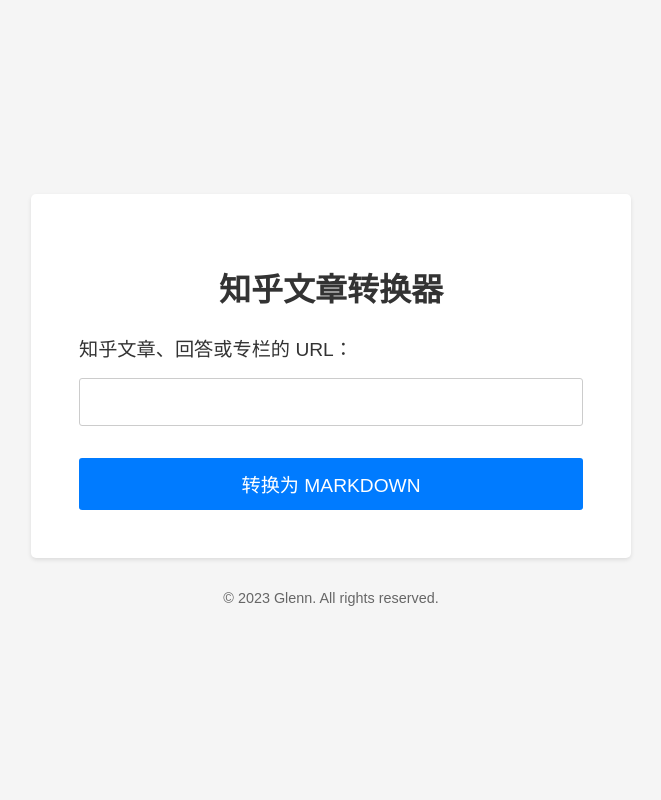
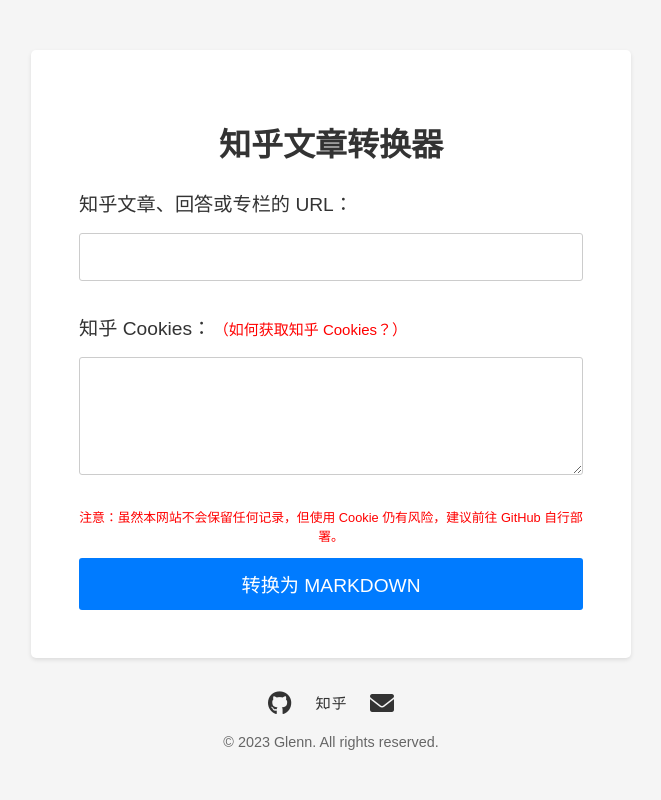
Before and after one commit to chenluda/zhihu-download, a Flask app: page / in a window 1280 px wide. Shown: the whole page, without its empty margins (309-970 px from the left). Run offline with Flask 3, Linux system fonts and the light colour scheme.

Commit message:
Update index.html

```diff
--- a/templates/index.html
+++ b/templates/index.html
@@ -1,9 +1,10 @@
 <!DOCTYPE html>
 <html lang="en">
   <head>
-    <meta charset="UTF-8">
-    <meta name="viewport" content="width=device-width, initial-scale=1.0">
+    <meta charset="UTF-8" />
+    <meta name="viewport" content="width=device-width, initial-scale=1.0" />
     <title>知乎文章转换器</title>
+    <link rel="stylesheet" href="https://cdnjs.cloudflare.com/ajax/libs/font-awesome/6.0.0-beta3/css/all.min.css">
     <style>
       * {
         box-sizing: border-box;
@@ -39,7 +40,7 @@
         margin-bottom: 1rem;
         display: block;
       }
-        input {
+      input, textarea {
         display: block;
         width: 100%;
         padding: 0.75rem;
@@ -63,6 +64,20 @@
       button:hover {
         background-color: #0056b3;
       }
+      .social-links {
+        margin-bottom: 1rem;
+        text-align: center;
+      }
+      .social-links a {
+        margin: 0 10px;
+        color: #333;
+        font-size: 24px;
+      }
+      .caution {
+        color: red;
+        font-size: 0.8rem;
+        text-align: center;
+      }
       footer {
         font-size: 0.9rem;
         color: #666;
@@ -70,15 +85,23 @@
       }
     </style>
   </head>
+  </head>
   <body>
     <form method="POST" action="/">
       <h1>知乎文章转换器</h1>
       <label for="url">知乎文章、回答或专栏的 URL：</label>
-        <input type="url" name="url" id="url" required>
+      <input type="url" name="url" id="url" required />
+      <label for="cookies">知乎 Cookies：<span style="margin-left: 10px; color: red; cursor: pointer; font-size: 15px;" onclick="window.open('/get-cookies', '_blank')">（如何获取知乎 Cookies？）</span></label>
+
+      <textarea name="cookies" id="cookies" rows="4" required></textarea>
+      <p class="caution">注意：虽然本网站不会保留任何记录，但使用 Cookie 仍有风险，建议前往 GitHub 自行部署。</p>
       <button type="submit">转换为 Markdown</button>
     </form>
-    <footer>
-        &copy; 2023 Glenn. All rights reserved.
-    </footer>
+    <div class="social-links">
+      <a href="https://github.com/chenluda/zhihu-download" target="_blank" title="GitHub"><i class="fab fa-github"></i></a>
+      <a href="https://www.zhihu.com/people/Glenn" target="_blank" title="Zhihu"><i class="fab fa-zhihu"></i></a>
+      <a href="mailto:chenluda01@gmail.com" target="_blank" title="Email"><i class="fas fa-envelope"></i></a>
+    </div>
+    <footer>&copy; 2023 Glenn. All rights reserved.</footer>
   </body>
 </html>
```
Lines whose indentation alone changed are shown as unchanged.
